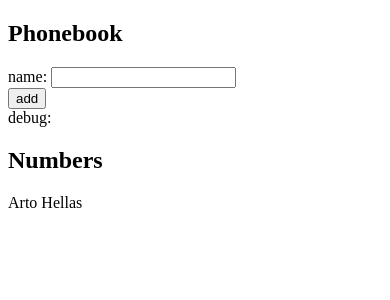
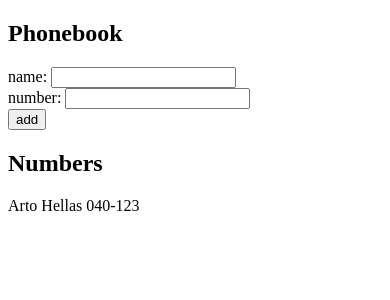
Before and after one commit to frizzzzzzi/Projeto1, a React (Vite) app in the folder my-app/: page / in a window 390 px wide. Shown: the top 300 px of the page. Built offline with nearby package versions, Linux system fonts and the light colour scheme.

Commit message:
Phonebook2

```diff
--- a/my-app/src/App.jsx
+++ b/my-app/src/App.jsx
@@ -2,25 +2,48 @@ import { useState } from 'react'
 
 const App = () => {
   const [persons, setPersons] = useState([
-    { name: 'Arto Hellas' }
+    { name: 'Arto Hellas', number: '040-123'}
   ])
+
+  const [newNumber, setNewNumber] = useState('')
 
   const [newName, setNewName] = useState('')
 
   const addPerson = (event) => {
     event.preventDefault()
-    console.log('button clicked', event.target)
-    const personObject = {
-      name: newName
+
+    // Validate name and number inputs
+    if (!/^[a-zA-Z\s]*$/.test(newName)) {
+      alert('Please enter only alphabetic characters for the name')
+      return
     }
 
-    setPersons(persons.concat(personObject))
-    setNewName('')
+    if (!/^\d*$/.test(newNumber)) {
+      alert('Please enter only numeric characters for the number')
+      return
+    }
+
+    const personObject = {
+      name: newName,
+      number: newNumber
+    }
+
+    // Check if the name already exists
+    if (persons.some(person => person.name === newName)) {
+      alert(`${newName} is already added to phonebook`)
+    } else {
+      setPersons(persons.concat(personObject))
+      setNewNumber('')
+      setNewName('')
+    }
   }
 
   const handlePersonChange = (event) => {
-    console.log(event.target.value)
     setNewName(event.target.value)
+  }
+
+  const handleNumberChange = (event) => {
+    setNewNumber(event.target.value)
   }
 
   return (
@@ -31,13 +54,19 @@ const App = () => {
           name: <input value={newName} onChange={handlePersonChange}/>
         </div>
         <div>
+          number: <input value={newNumber} onChange={handleNumberChange}/>
+        </div>
+        <div>
           <button type="submit">add</button>
         </div>
-        <div>debug: {newName} </div>
       </form>
       <h2>Numbers</h2>
       <div>
-        {persons.map(person => <p key={person.name}>{person.name}</p>)}
+        {persons.map(person => (
+          <div key={person.name}>
+            <p>{person.name} {person.number}</p>
+          </div>
+        ))}
       </div>
     </div>
   )
```
